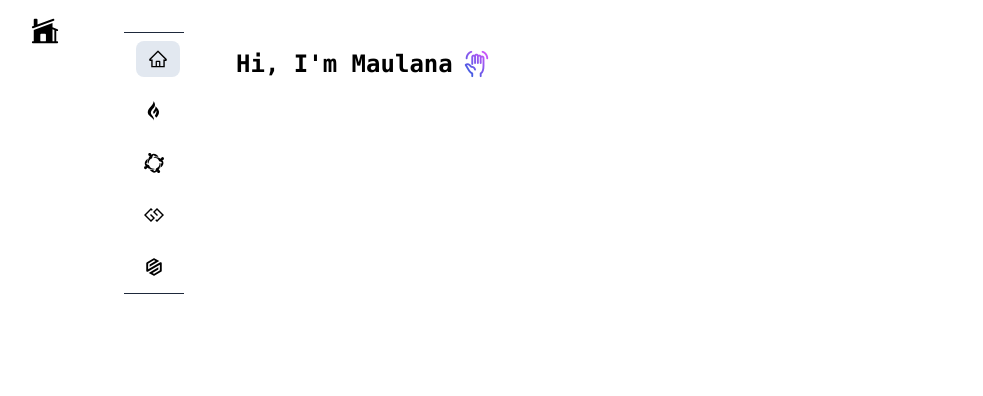
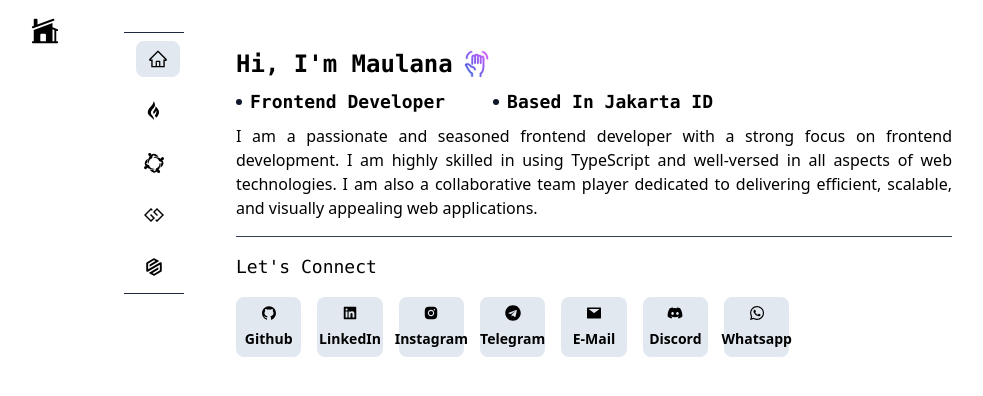
Before and after one commit to MuhammadNurMaulana/maulana.V2, a React (Vite) app: page / in a window 1280 px wide. Shown: the top 396 px of the page, without its empty margins (264-1247 px from the left). Built offline with nearby package versions, Linux system fonts and the light colour scheme.

Commit message:
update home and navbar

```diff
--- /dev/null
+++ b/src/components/HomeComponents/HomeHeader.tsx
@@ -0,0 +1,24 @@
+export const HomeHeader: React.FC = () => {
+  return (
+    <div className="flex flex-col gap-2 border-b border-slate-700 pb-4">
+      <div className="flex gap-2 items-center">
+        <h1 className="text-2xl font-mono font-bold">Hi, I'm Maulana</h1>
+        <img src="/images/hand.png" alt="hand" className="animate-hand" />
+      </div>
+      <div className="flex flex-col lg:flex-row lg:items-center gap-1 lg:gap-12">
+        <div className="flex items-center gap-2 font-mono font-semibold text-sm lg:text-lg">
+          <div className="w-[6px] h-[6px] rounded-full bg-slate-900 dark:bg-white" />
+          <h1>Frontend Developer</h1>
+        </div>
+        <div className="flex items-center gap-2 font-mono font-semibold text-sm lg:text-lg">
+          <div className="w-[6px] h-[6px] rounded-full bg-slate-900 dark:bg-white" />
+          <h1>Based In Jakarta ID</h1>
+        </div>
+      </div>
+      <p>
+        I am a passionate and seasoned frontend developer with a strong focus on frontend development. I am highly skilled in using TypeScript and well-versed in all aspects of web technologies. I am also a collaborative team player
+        dedicated to delivering efficient, scalable, and visually appealing web applications.
+      </p>
+    </div>
+  );
+};
--- /dev/null
+++ b/src/components/HomeComponents/HomeSocial.tsx
@@ -0,0 +1,21 @@
+import { Link } from "react-router-dom";
+
+interface SocialLinkProps {
+  items: {
+    name: string;
+    link: string;
+    icon: JSX.Element;
+  }[];
+}
+export const HomeSocial: React.FC<SocialLinkProps> = ({ items }) => {
+  return (
+    <div className="grid grid-cols-3 lg:grid-cols-9 grid-rows-1 gap-4">
+      {items.map((item, index) => (
+        <Link key={index} to={item.link} className="flex flex-col items-center bg-slate-200 dark:bg-slate-800 py-2 rounded-lg gap-2" target="_blank">
+          {item.icon}
+          <h1 className="text-sm font-semibold">{item.name}</h1>
+        </Link>
+      ))}
+    </div>
+  );
+};
--- /dev/null
+++ b/src/components/Navbar/NavbarButtonShow.tsx
@@ -0,0 +1,17 @@
+import { HiHomeModern } from "react-icons/hi2";
+
+interface Show {
+  isOpen: boolean;
+  onClick: () => void;
+}
+
+export const NavbarButtonShow: React.FC<Show> = ({ isOpen, onClick }) => {
+  return (
+    <div className="group dark:text-white">
+      <h1 className={`text-xs font-semibold font-mono absolute top-14 opacity-0 group-hover:opacity-100 duration-300 transition-all left-10`}>{isOpen ? "Click For Hide Menu" : "Click For Show Menu"} </h1>
+      <button className="hidden lg:block text-3xl" onClick={onClick}>
+        <HiHomeModern />
+      </button>
+    </div>
+  );
+};
--- a/src/components/Navbar/NavbarHeader.tsx
+++ b/src/components/Navbar/NavbarHeader.tsx
@@ -26,7 +26,7 @@ export const NavbarHeader: React.FC<NavbarHeaderProps> = ({ isOpen }) => {
         <img src="/images/verified.png" alt="verified" className="absolute -right-6 lg:-left-6 lg:top-1 " />
         <h1 className="text-sm lg:text-lg font-serif font-bold ">Muhammad Nur Maulana</h1>
         <p className="font-serif hidden lg:block">@maulana</p>
-        <button className={`w-20 p-1 bg-[url(/images/retro.jpg)] bg-cover rounded-2xl lg:mt-4 bg-bottom  ${change ? "bg-[url(/images/retro.jpg)]" : "bg-[url(/images/car.jpg)]"}`} onClick={changeToggleTheme}>
+        <button className={`w-20 p-1 bg-cover rounded-2xl lg:mt-4 bg-bottom  ${change ? "bg-[url(/images/retro.jpg)]" : "bg-[url(/images/car.jpg)]"}`} onClick={changeToggleTheme}>
           <div className={`w-3 h-3 lg:w-4 lg:h-4 rounded-full bg-white bg-cover bg-center ${change ? "animate-toRight" : "animate-toLeft"}`}>
             <div className={`w-3 h-3 rounded-full bg-white bg-cover bg-center ${change ? "animate-toRight" : "animate-toLeft"}`} />
           </div>
--- /dev/null
+++ b/src/components/Navbar/NavbarMenu.tsx
@@ -0,0 +1,27 @@
+import { NavLink } from "react-router-dom";
+
+interface Menu {
+  showMenu: boolean;
+  isOpen: boolean;
+  items: {
+    name: string;
+    link: string;
+    icon: JSX.Element;
+  }[];
+}
+export const NavbarMenu: React.FC<Menu> = ({ items, isOpen, showMenu }) => {
+  return (
+    <div className={`p-2 lg:flex-col lg:flex gap-4 text-xl border-y border-slate-800 dark:border-slate-200 bg-white dark:bg-slate-900 ${showMenu ? "flex flex-col w-full absolute top-full" : "hidden"}`}>
+      {items.map((item, index) => (
+        <NavLink
+          to={item.link}
+          key={index}
+          className={({ isActive }) => (isActive ? "bg-slate-200 dark:bg-slate-800 dark:text-white flex items-center gap-2 py-2 px-3 rounded-lg translate-x-1 duration-300" : "flex items-center gap-2 py-2 px-3 transition-all duration-300")}
+        >
+          {item.icon}
+          <h1 className={`font-mono  font-semibold ${isOpen ? "flex" : "lg:hidden"}`}>{item.name}</h1>
+        </NavLink>
+      ))}
+    </div>
+  );
+};
--- a/src/components/Navbar/index.tsx
+++ b/src/components/Navbar/index.tsx
@@ -5,6 +5,8 @@ import { useState } from "react";
 import { ContainerNavbar } from "./ContainerNavbar";
 import { NavbarHeader } from "./NavbarHeader";
 import { NavLink } from "react-router-dom";
+import { NavbarButtonShow } from "./NavbarButtonShow";
+import { NavbarMenu } from "./NavbarMenu";
 
 export const Navbar = () => {
   const [isOpen, setIsOpen] = useState<boolean>(false);
@@ -47,30 +49,12 @@ export const Navbar = () => {
   ];
   return (
     <ContainerNavbar>
-      <div className="group dark:text-white">
-        <h1 className={`text-xs font-semibold font-mono absolute top-14 opacity-0 group-hover:opacity-100 duration-300 transition-all left-10`}>{isOpen ? "Click For Hide Menu" : "Click For Show Menu"} </h1>
-        <button className="hidden lg:block text-3xl" onClick={showNavbar}>
-          <HiHomeModern />
-        </button>
-      </div>
+      <NavbarButtonShow isOpen={isOpen} onClick={showNavbar} />
 
       <div className="lg:px-8 py-4 items-center justify-between w-full pr-4  lg:max-w-max lg:justify-start lg:items-start lg:flex-col flex flex-row gap-8 rounded-xl relative">
         <NavbarHeader isOpen={`${isOpen ? "flex" : "lg:hidden"}`} setIsOpen={showNavbar} />
 
-        <div className={`p-2 lg:flex-col lg:flex gap-4 text-xl border-y border-slate-800 dark:border-slate-200 bg-white dark:bg-slate-900 ${showMenu ? "flex flex-col w-full absolute top-full" : "hidden"}`}>
-          {navMenu.map((item, index) => (
-            <NavLink
-              to={item.link}
-              key={index}
-              className={({ isActive }) =>
-                isActive ? "bg-slate-200 dark:bg-slate-800 dark:text-white flex items-center gap-2 py-2 px-3 rounded-lg translate-x-1 duration-300" : "flex items-center gap-2 py-2 px-3 transition-all duration-300"
-              }
-            >
-              {item.icon}
-              <h1 className={`font-mono  font-semibold ${isOpen ? "flex" : "lg:hidden"}`}>{item.name}</h1>
-            </NavLink>
-          ))}
-        </div>
+        <NavbarMenu items={navMenu} isOpen={isOpen} showMenu={showMenu} />
 
         <footer className={`font-mono text-sm font-semibold hidden lg:block ${isOpen ? "flex" : "lg:hidden"}`}>
           <h1>
--- a/src/pages/Home.tsx
+++ b/src/pages/Home.tsx
@@ -1,12 +1,53 @@
+import { AiFillGithub, AiFillInstagram, AiFillLinkedin, AiFillMail } from "react-icons/ai";
 import { ContainerPages } from "../components/ContainerPages";
+import { HomeHeader } from "../components/HomeComponents/HomeHeader";
+import { FaDiscord, FaTelegram, FaWhatsapp } from "react-icons/fa";
+import { HomeSocial } from "../components/HomeComponents/HomeSocial";
 
 export const Home = () => {
+  const socialLinks = [
+    {
+      name: "Github",
+      link: "https://github.com/MuhammadNurMaulana",
+      icon: <AiFillGithub />,
+    },
+    {
+      name: "LinkedIn",
+      link: "https://www.linkedin.com/in/muhammad-nur-maulana-a13a92290",
+      icon: <AiFillLinkedin />,
+    },
+    {
+      name: "Instagram",
+      link: "https://www.instagram.com/ctizz4/",
+      icon: <AiFillInstagram />,
+    },
+    {
+      name: "Telegram",
+      link: "https://t.me/uqs64maul",
+      icon: <FaTelegram />,
+    },
+    {
+      name: "E-Mail",
+      link: "mailto:muhammadnrmaulana@gmail.com",
+      icon: <AiFillMail />,
+    },
+    {
+      name: "Discord",
+      link: "https://discord.gg/pST7m8WC",
+      icon: <FaDiscord />,
+    },
+    {
+      name: "Whatsapp",
+      link: "https://wa.me/+6283137446693",
+      icon: <FaWhatsapp />,
+    },
+  ];
   return (
     <ContainerPages>
-      <div className="flex gap-2 items-center">
-        <h1 className="text-2xl font-mono font-bold">Hi, I'm Maulana</h1>
-        <img src="/images/hand.png" alt="hand" />
-      </div>
+      <HomeHeader />
+
+      <h1 className="my-4 font-mono text-lg font-sem">Let's Connect</h1>
+      <HomeSocial items={socialLinks} />
     </ContainerPages>
   );
 };
--- a/tailwind.config.js
+++ b/tailwind.config.js
@@ -13,10 +13,16 @@ export default {
           "0%": { transform: "translateX(30px)" },
           "100%": { transform: "translateX(0)" },
         },
+        hand: {
+          "0%": { transform: "-rotate(7deg)" },
+          "50%": { transform: "rotate(18deg)" },
+          "100%": { transform: "-rotate(25deg)" },
+        },
       },
       animation: {
         toRight: "toRight 1s ease-in-out forwards",
         toLeft: "toLeft 1s ease-in-out forwards",
+        hand: "hand 2s ease-in-out infinite",
       },
     },
   },
```
